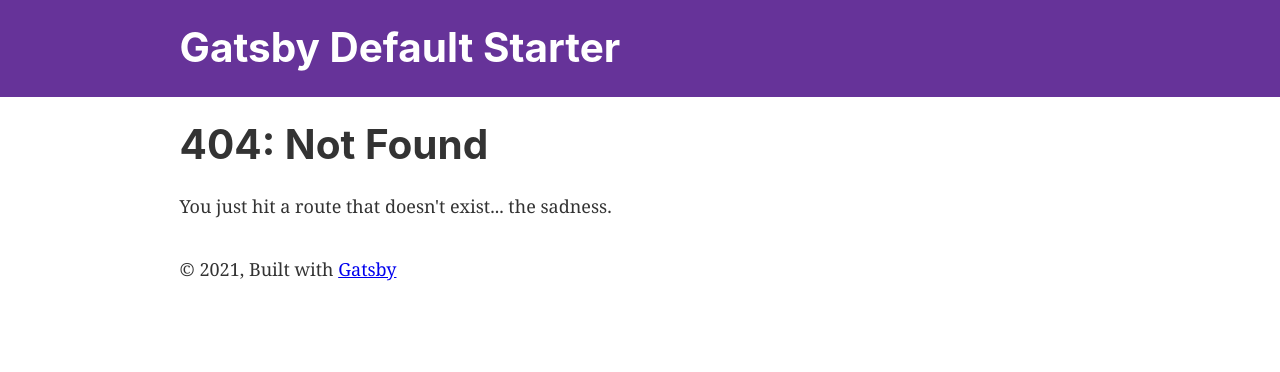
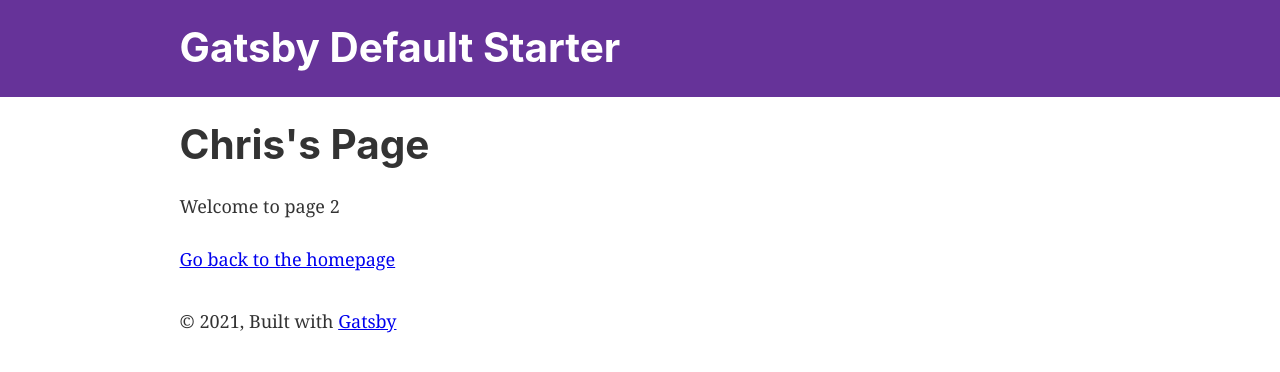
Before and after one commit to Adrian609/gatsby-docs, a Gatsby site: page /chris in a window 1280 px wide. Before the commit this address had no page. Built offline with nearby package versions, Linux system fonts and the light colour scheme; Gatsby itself is replaced by a stand-in of ours.

Commit message:
created page

```diff
--- /dev/null
+++ b/src/pages/chris.js
@@ -0,0 +1,16 @@
+import React from "react"
+import { Link } from "gatsby"
+
+import Layout from "../components/layout"
+import SEO from "../components/seo"
+
+const SecondPage = () => (
+  <Layout>
+    <SEO title="Page two" />
+    <h1>Chris's Page</h1>
+    <p>Welcome to page 2</p>
+    <Link to="/">Go back to the homepage</Link>
+  </Layout>
+)
+
+export default SecondPage
--- a/src/pages/index.js
+++ b/src/pages/index.js
@@ -15,6 +15,7 @@ const IndexPage = () => (
       <Image />
     </div>
     <Link to="/page-2/">Go to page 2</Link> <br />
+    <Link to="/chris/">Chris</Link> <br />
     <Link to="/using-typescript/">Go to "Using TypeScript"</Link>
   </Layout>
 )
```
